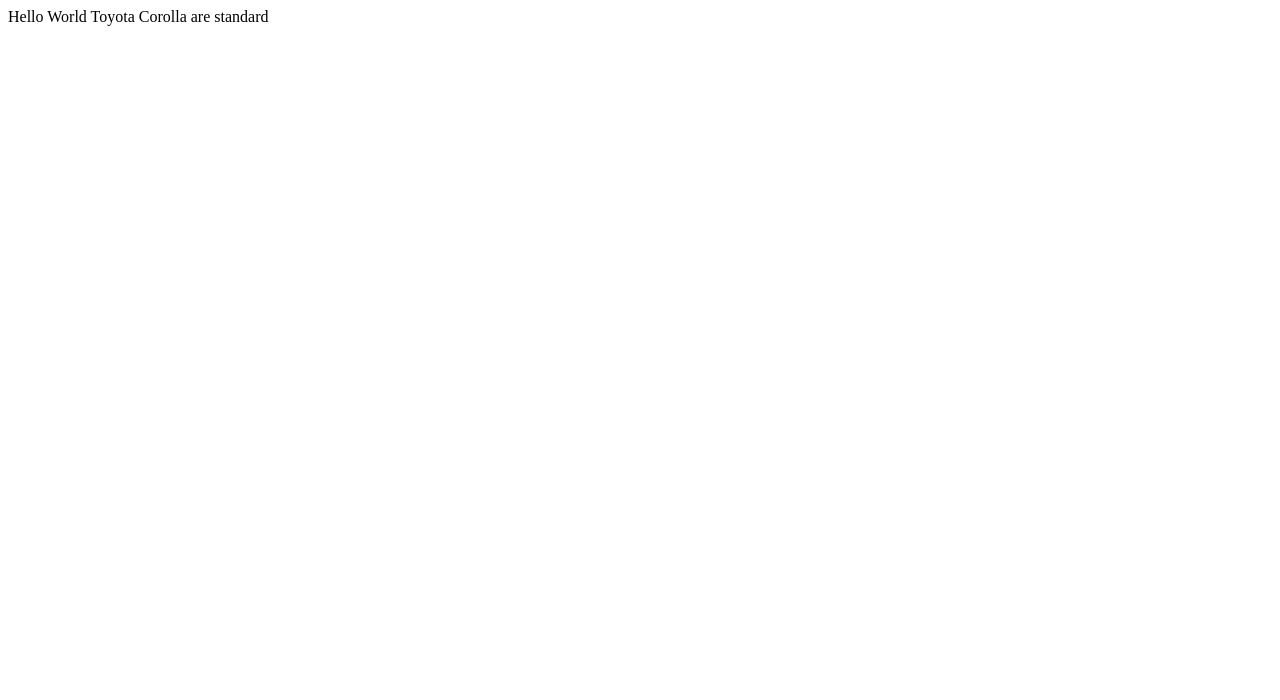
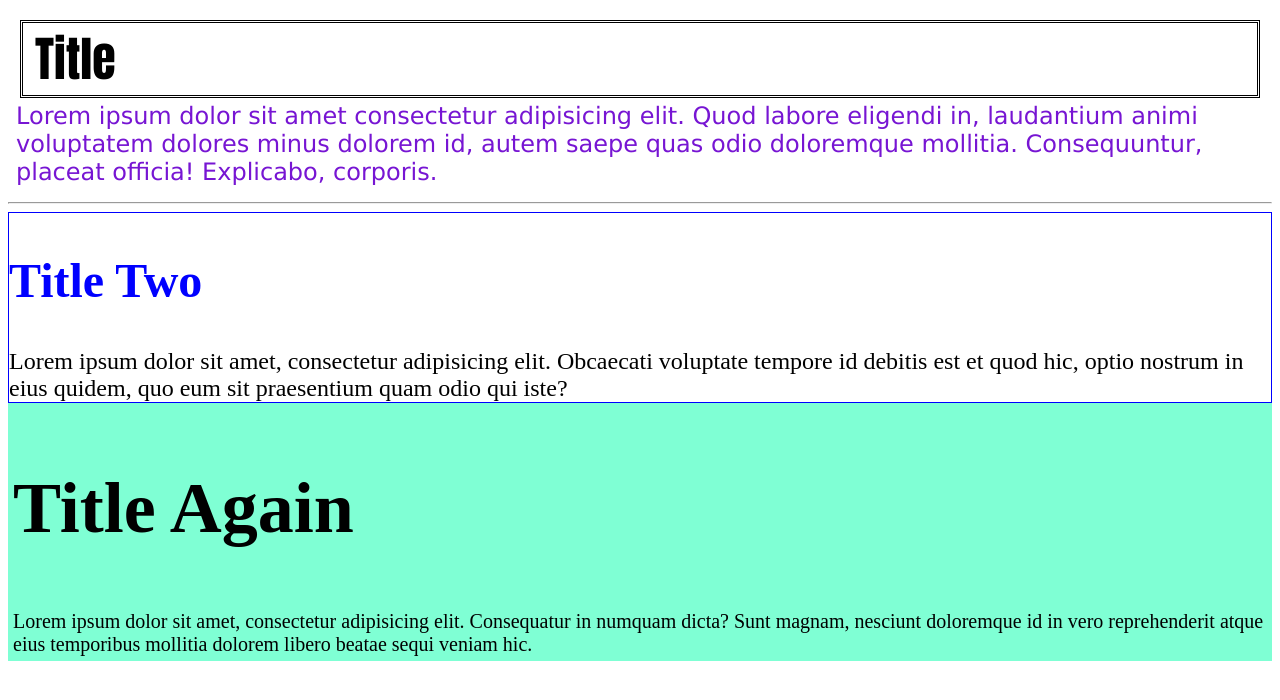
Before and after one commit to ethanwhite11/web-dev-2026, a plain HTML site: page index.html in a window 1280 px wide. Drawn offline with Linux system fonts and the light colour scheme.

Commit message:
Style 3 Ways

```diff
--- a/index.html
+++ b/index.html
@@ -1,10 +1,38 @@
 <html>
     <head>
         <title>Ethan's Home Page</title>
+        <style>
+            .sectionWrapper{
+                color: blue;
+                border: 1px;
+                border-style: double;
+                font-size: 24;
+            }
+            .sectionWrapper h1{
+                font-size: 48px;
+            }
+
+            .sectionWrapper .body{
+                color: black;
+            }
+        </style>
+        <link rel="stylesheet" href="style.css"/>
     </head>
     <body>
-        Hello World
+        <section style="color: rgb(119, 21, 211);font: 700;font-size: 24px;
+        font-family: 'Lucida Sans', 'Lucida Sans Regular', 'Lucida Grande', 'Lucida Sans Unicode', Geneva, Verdana, sans-serif; padding:8px;">
+            <div style="color:black;font-family: Impact, Haettenschweiler, 'Arial Narrow Bold', sans-serif; font-size:48px; border-style: double; margin: 4px; padding-left: 12px;">Title</div>
+            <div>Lorem ipsum dolor sit amet consectetur adipisicing elit. Quod labore eligendi in, laudantium animi voluptatem dolores minus dolorem id, autem saepe quas odio doloremque mollitia. Consequuntur, placeat officia! Explicabo, corporis.</div>
+        </section>
 
-        Toyota Corolla are standard
+        <hr>
+        <section class="sectionWrapper">
+            <h1 class="">Title Two</h1>
+            <div class="body">Lorem ipsum dolor sit amet, consectetur adipisicing elit. Obcaecati voluptate tempore id debitis est et quod hic, optio nostrum in eius quidem, quo eum sit praesentium quam odio qui iste?</div>
+        </section>
+    <section class="sectionWrapper2">
+        <h1 class="">Title Again</h1>
+        <div class="body">Lorem ipsum dolor sit amet, consectetur adipisicing elit. Consequatur in numquam dicta? Sunt magnam, nesciunt doloremque id in vero reprehenderit atque eius temporibus mollitia dolorem libero beatae sequi veniam hic.</div>
+    </section>
     </body>
 </html>
--- /dev/null
+++ b/style.css
@@ -0,0 +1,11 @@
+.sectionWrapper2{
+    background-color: aquamarine;
+    padding: 5px;
+}
+.sectionWrapper2 h1{
+    font-size: 72px;
+}
+
+.sectionWrapper2 .body{
+    font-size: 20px;
+}
```
